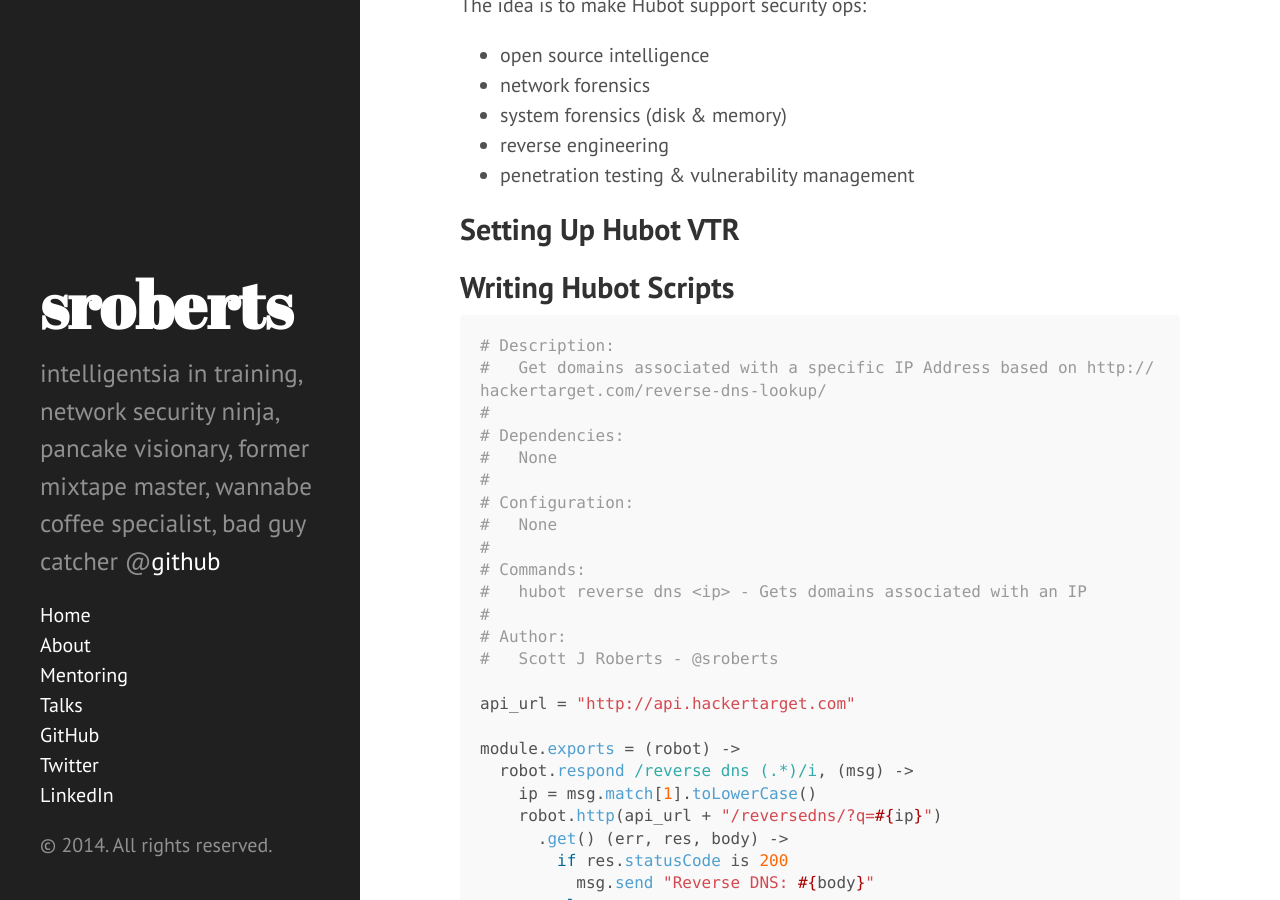
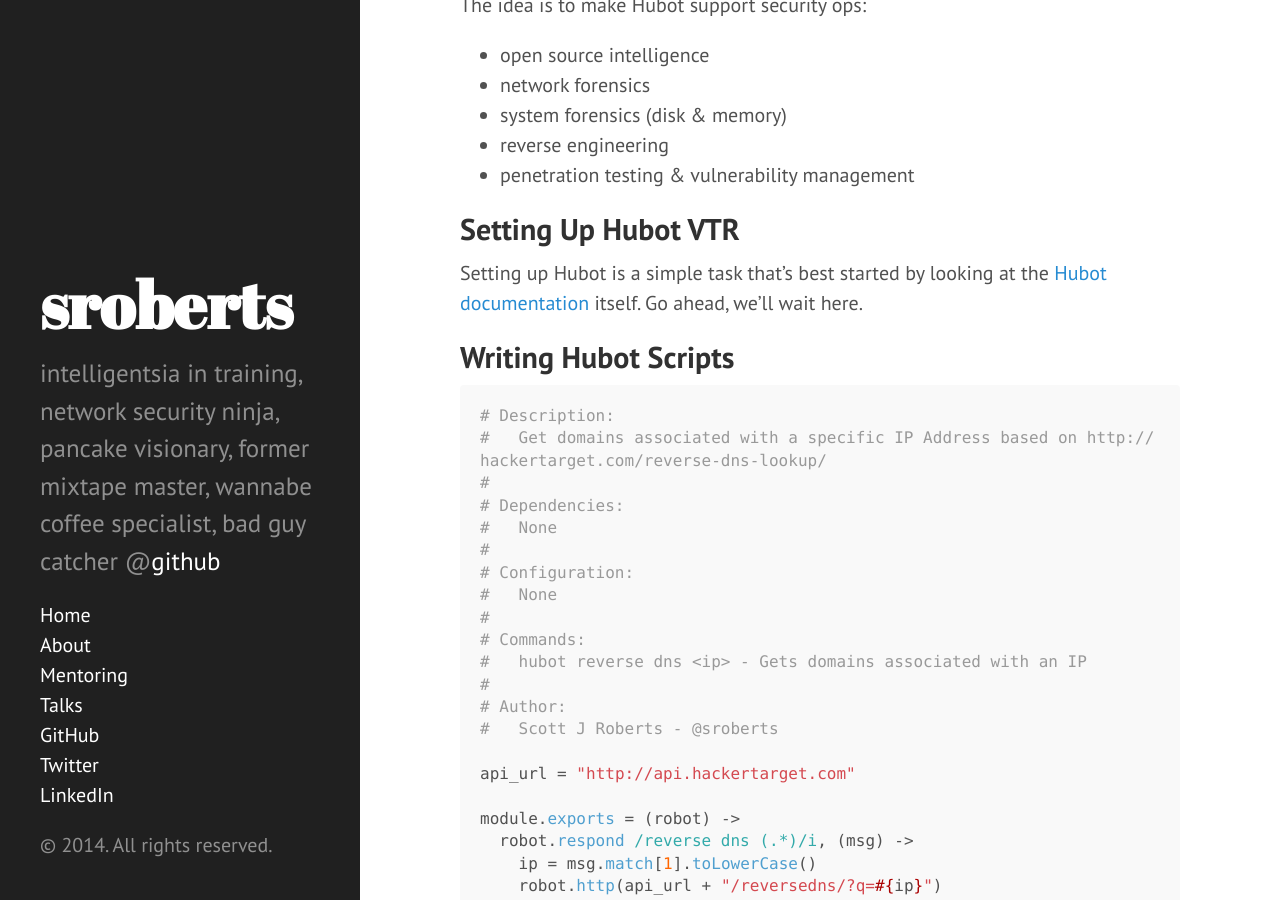
Before and after one commit to sroberts/sroberts.github.io, a Jekyll site: the page built from _posts/2014-01-31-using-robots-to-fight-bad-guys.md, in a window 1280 px wide and 900 px high, scrolled down 475 px. Built offline with Jekyll 4.4.1, drawn with Linux system fonts in a browser that asks for light colours; Markdown is read by kramdown in place of the engine named in the settings.

Commit message:
added hubot deployment reference

```diff
--- a/_posts/2014-01-31-using-robots-to-fight-bad-guys.md
+++ b/_posts/2014-01-31-using-robots-to-fight-bad-guys.md
@@ -17,6 +17,7 @@ The idea is to make Hubot support security ops:
 - penetration testing & vulnerability management
 
 ## Setting Up Hubot VTR
+Setting up Hubot is a simple task that's best started by looking at the [Hubot documentation](https://github.com/github/hubot/blob/master/docs/README.md) itself. Go ahead, we'll wait here.
 
 ## Writing Hubot Scripts
 
```
